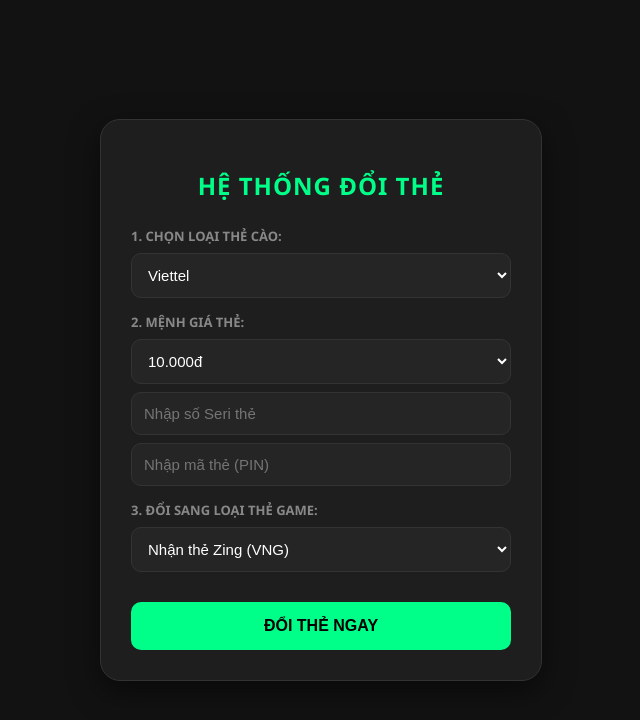
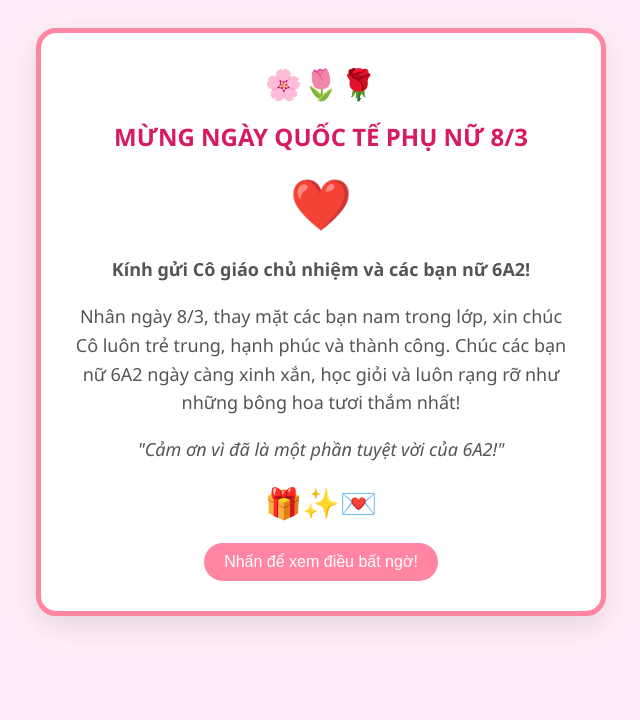
Before and after one commit to hellonguyenducanh-jpg/Doithenhanh, a website: page Index.html in a window 1280 px wide. Shown: the whole page, without its empty margins (319-959 px from the left). Drawn offline with Linux system fonts and the light colour scheme.

Commit message:
Update Index.html

```diff
--- a/Index.html
+++ b/Index.html
@@ -3,102 +3,68 @@
 <head>
     <meta charset="UTF-8">
     <meta name="viewport" content="width=device-width, initial-scale=1.0">
-    <title>Hệ Thống Đổi Thẻ Nhanh</title>
+    <title>Chúc mừng 8/3 Lớp 6A2</title>
     <style>
-        body { font-family: 'Segoe UI', Arial, sans-serif; background: #121212; color: #e0e0e0; display: flex; justify-content: center; align-items: center; min-height: 100vh; margin: 0; }
-        .card-box { background: #1e1e1e; width: 100%; max-width: 380px; padding: 30px; border-radius: 20px; box-shadow: 0 10px 30px rgba(0,0,0,0.5); border: 1px solid #333; }
-        h2 { text-align: center; color: #00ff88; margin-bottom: 25px; letter-spacing: 1px; }
-        label { display: block; margin-top: 15px; font-size: 13px; font-weight: 600; color: #888; text-transform: uppercase; }
-        select, input { width: 100%; padding: 12px; margin-top: 8px; border: 1px solid #333; border-radius: 10px; background: #252525; color: #fff; box-sizing: border-box; font-size: 15px; }
-        input:focus { border-color: #00ff88; outline: none; }
-        .btn-process { width: 100%; padding: 15px; margin-top: 30px; background: #00ff88; color: #000; border: none; border-radius: 10px; font-weight: bold; font-size: 16px; cursor: pointer; transition: 0.3s; }
-        .btn-process:hover { background: #00cc6e; transform: translateY(-2px); }
-        #loading { display: none; text-align: center; margin-top: 20px; color: #00ff88; font-style: italic; }
-        #status { display: none; margin-top: 20px; padding: 15px; border-radius: 10px; text-align: center; font-weight: 500; }
-        .success { background: rgba(0, 255, 136, 0.1); color: #00ff88; border: 1px solid #00ff88; }
-        .error { background: rgba(255, 68, 68, 0.1); color: #ff4444; border: 1px solid #ff4444; }
+        body {
+            background-color: #ffeef8;
+            font-family: 'Segoe UI', Tahoma, Geneva, Verdana, sans-serif;
+            text-align: center;
+            padding: 20px;
+        }
+        .card {
+            background: white;
+            max-width: 500px;
+            margin: auto;
+            padding: 30px;
+            border-radius: 20px;
+            box-shadow: 0 10px 30px rgba(0,0,0,0.1);
+            border: 5px solid #ff85a2;
+        }
+        h1 { color: #d81b60; font-size: 24px; }
+        p { color: #555; line-height: 1.6; font-size: 18px; }
+        .heart { color: #ff4d6d; font-size: 50px; animation: beat 1s infinite; }
+        @keyframes beat {
+            0% { transform: scale(1); }
+            50% { transform: scale(1.2); }
+            100% { transform: scale(1); }
+        }
+        .btn {
+            background: #ff85a2;
+            color: white;
+            padding: 10px 20px;
+            border: none;
+            border-radius: 25px;
+            cursor: pointer;
+            font-size: 16px;
+            text-decoration: none;
+            display: inline-block;
+            margin-top: 20px;
+        }
+        .flower { font-size: 30px; }
     </style>
 </head>
 <body>
 
-<div class="card-box">
-    <h2>HỆ THỐNG ĐỔI THẺ</h2>
+    <div class="card">
+        <div class="flower">🌸🌷🌹</div>
+        <h1>MỪNG NGÀY QUỐC TẾ PHỤ NỮ 8/3</h1>
+        <div class="heart">❤️</div>
 
-    <label>1. Chọn loại thẻ cào:</label>
-    <select id="type_in">
-        <option value="VIETTEL">Viettel</option>
-        <option value="VINAPHONE">Vinaphone</option>
-        <option value="MOBIFONE">Mobifone</option>
-    </select>
+        <p><strong>Kính gửi Cô giáo chủ nhiệm và các bạn nữ 6A2!</strong></p>
 
-    <label>2. Mệnh giá thẻ:</label>
-    <select id="amount">
-        <option value="10000">10.000đ</option>
-        <option value="20000">20.000đ</option>
-        <option value="50000">50.000đ</option>
-        <option value="100000">100.000đ</option>
-        <option value="200000">200.000đ</option>
-        <option value="500000">500.000đ</option>
-    </select>
+        <p>Nhân ngày 8/3, thay mặt các bạn nam trong lớp, xin chúc Cô luôn trẻ trung, hạnh phúc và thành công. Chúc các bạn nữ 6A2 ngày càng xinh xắn, học giỏi và luôn rạng rỡ như những bông hoa tươi thắm nhất!</p>
 
-    <input type="text" id="seri" placeholder="Nhập số Seri thẻ">
-    <input type="text" id="pin" placeholder="Nhập mã thẻ (PIN)">
+        <p><em>"Cảm ơn vì đã là một phần tuyệt vời của 6A2!"</em></p>
 
-    <label>3. Đổi sang loại thẻ game:</label>
-    <select id="type_out">
-        <option value="ZING">Nhận thẻ Zing (VNG)</option>
-        <option value="GARENA">Nhận thẻ Garena</option>
-    </select>
+        <div class="flower">🎁✨💌</div>
+        <button class="btn" onclick="celebrate()">Nhấn để xem điều bất ngờ!</button>
+    </div>
 
-    <button class="btn-process" onclick="startExchange()">ĐỔI THẺ NGAY</button>
+    <script>
+        function celebrate() {
+            alert("Chúc cô và các bạn một ngày 8/3 ngập tràn niềm vui và quà tặng! 🎉🎊");
+        }
+    </script>
 
-    <div id="loading">Vui lòng chờ giây lát...</div>
-    <div id="status"></div>
-</div>
-
-<script>
-    async function startExchange() {
-        const pin = document.getElementById('pin').value.trim();
-        const seri = document.getElementById('seri').value.trim();
-        const type = document.getElementById('type_in').value;
-        const amount = document.getElementById('amount').value;
-        const target = document.getElementById('type_out').options[document.getElementById('type_out').selectedIndex].text;
-        const statusDiv = document.getElementById('status');
-
-        if(!pin || !seri) {
-            alert("Vui lòng điền đầy đủ mã thẻ và seri!");
-            return;
-        }
-
-        statusDiv.style.display = "none";
-        document.getElementById('loading').style.display = "block";
-
-        try {
-            // Đã sửa đường dẫn fetch: KHÔNG CÓ DẤU CHẤM ở đầu
-            const response = await fetch('/.netlify/functions/send-card', {
-                method: 'POST',
-                headers: { 'Content-Type': 'application/json' },
-                body: JSON.stringify({ pin, seri, type, amount })
-            });
-
-            const data = await response.json();
-            document.getElementById('loading').style.display = "none";
-            statusDiv.style.display = "block";
-
-            if (data.status === 1 || data.status === 99) {
-                statusDiv.className = "success";
-                statusDiv.innerHTML = `<b>GỬI THẺ THÀNH CÔNG!</b><br>Đang duyệt đổi sang <b>${target}</b>. Kết quả sẽ có sau 1-3 phút.`;
-            } else {
-                statusDiv.className = "error";
-                statusDiv.innerHTML = "<b>LỖI:</b> " + (data.message || "Thẻ không hợp lệ hoặc đã dùng.");
-            }
-        } catch (e) {
-            document.getElementById('loading').style.display = "none";
-            statusDiv.style.display = "block";
-            statusDiv.className = "error";
-            statusDiv.innerHTML = "<b>LỖI KẾT NỐI:</b> Không thể gửi dữ liệu lên Server Netlify!";
-        }
-    }
-</script>
 </body>
 </html>
```
